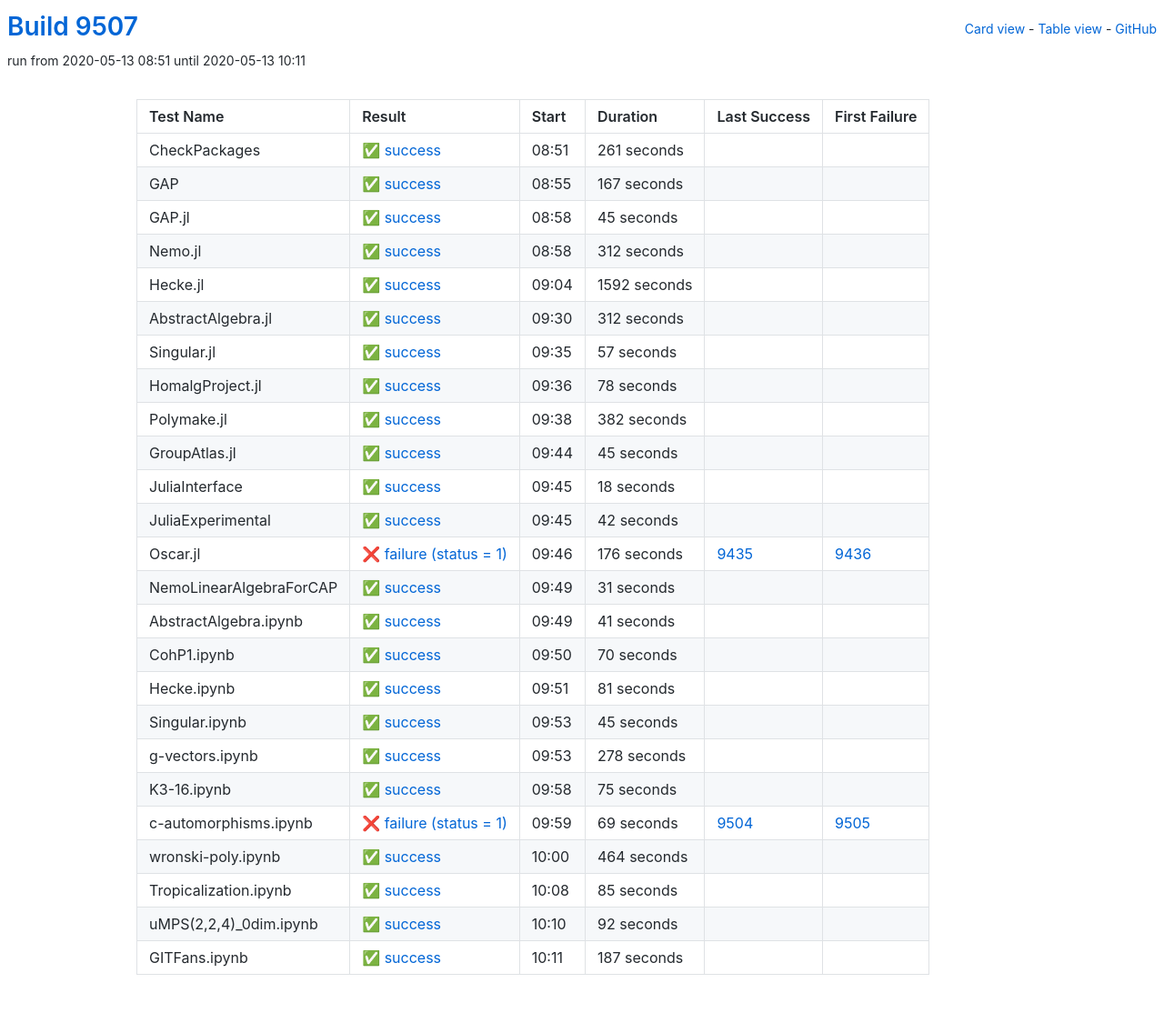
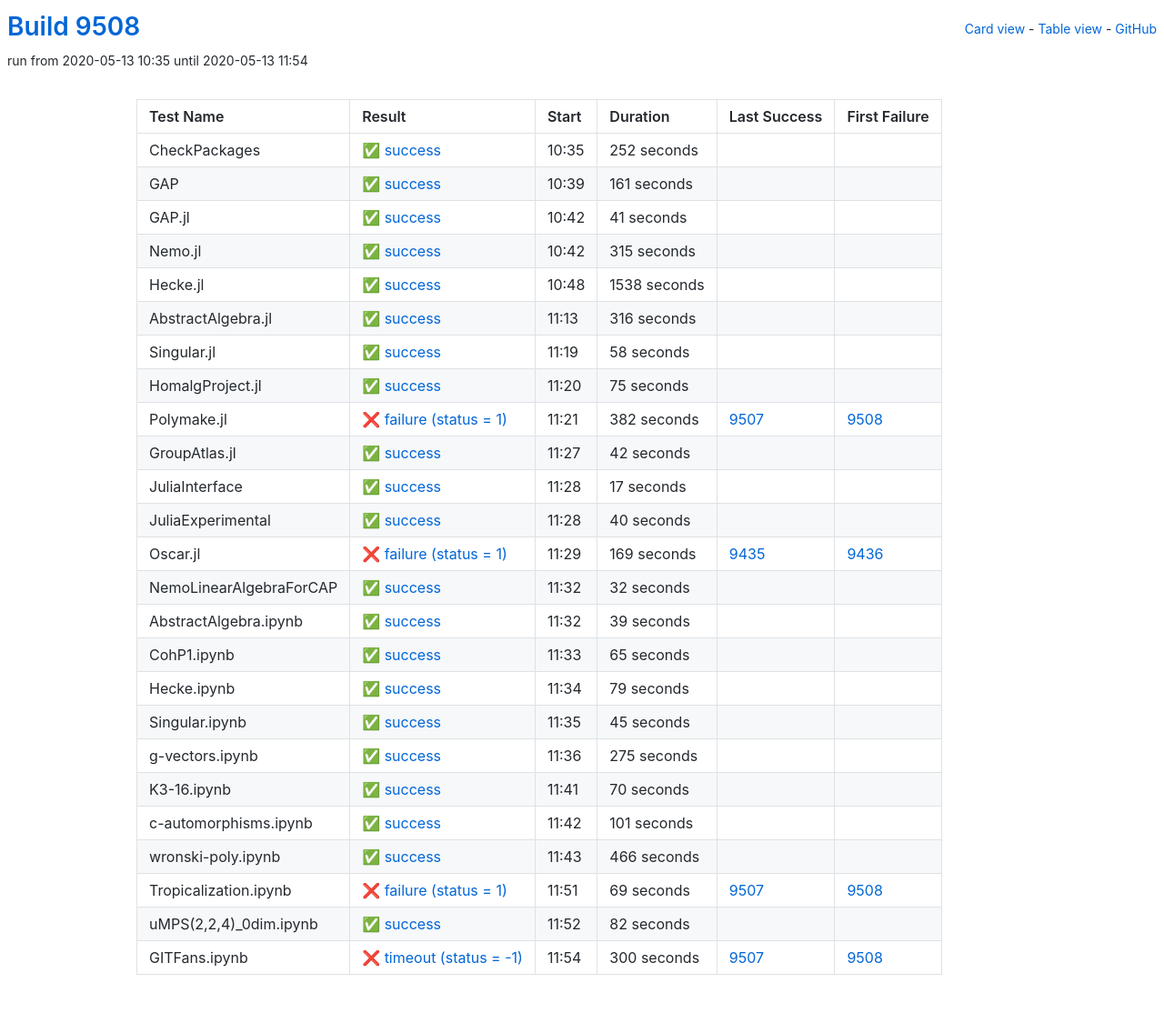
Before and after one commit to oscar-system/oscar-ci-status, a Jekyll site: the page built from table.html, in a window 1280 px wide. Shown: the whole page at 91% size. Built offline with Jekyll 4.4.1, drawn with Linux system fonts in a browser that asks for light colours.

Commit message:
Build 9508

```diff
--- a/_data/ci.yml
+++ b/_data/ci.yml
@@ -1,209 +1,209 @@
-build: 9507
-build_url: https://oscarci.mathematik.uni-kl.de/job/oscar/9507/
+build: 9508
+build_url: https://oscarci.mathematik.uni-kl.de/job/oscar/9508/
 job: oscar
 tests:
-- duration: 261
+- duration: 252
   exitcode: 0
   first_failure: false
   first_failure_url: null
   id: checkpackages
   last_success: false
   last_success_url: null
-  log: https://oscarci.mathematik.uni-kl.de/job/oscar/9507/artifact/logs/build-9507/CheckPackages.log
+  log: https://oscarci.mathematik.uni-kl.de/job/oscar/9508/artifact/logs/build-9508/CheckPackages.log
   name: CheckPackages
-  start: 2020-05-13 08:51
+  start: 2020-05-13 10:35
   status: success
   success: true
-- duration: 167
+- duration: 161
   exitcode: 0
   first_failure: false
   first_failure_url: null
   id: gap
   last_success: false
   last_success_url: null
-  log: https://oscarci.mathematik.uni-kl.de/job/oscar/9507/artifact/logs/build-9507/GAP.log
+  log: https://oscarci.mathematik.uni-kl.de/job/oscar/9508/artifact/logs/build-9508/GAP.log
   name: GAP
-  start: 2020-05-13 08:55
+  start: 2020-05-13 10:39
   status: success
   success: true
-- duration: 45
+- duration: 41
   exitcode: 0
   first_failure: false
   first_failure_url: null
   id: gap-jl
   last_success: false
   last_success_url: null
-  log: https://oscarci.mathematik.uni-kl.de/job/oscar/9507/artifact/logs/build-9507/GAP.jl.log
+  log: https://oscarci.mathematik.uni-kl.de/job/oscar/9508/artifact/logs/build-9508/GAP.jl.log
   name: GAP.jl
-  start: 2020-05-13 08:58
+  start: 2020-05-13 10:42
   status: success
   success: true
-- duration: 312
+- duration: 315
   exitcode: 0
   first_failure: false
   first_failure_url: null
   id: nemo-jl
   last_success: false
   last_success_url: null
-  log: https://oscarci.mathematik.uni-kl.de/job/oscar/9507/artifact/logs/build-9507/Nemo.jl.log
+  log: https://oscarci.mathematik.uni-kl.de/job/oscar/9508/artifact/logs/build-9508/Nemo.jl.log
   name: Nemo.jl
-  start: 2020-05-13 08:58
+  start: 2020-05-13 10:42
   status: success
   success: true
-- duration: 1592
+- duration: 1538
   exitcode: 0
   first_failure: false
   first_failure_url: null
   id: hecke-jl
   last_success: false
   last_success_url: null
-  log: https://oscarci.mathematik.uni-kl.de/job/oscar/9507/artifact/logs/build-9507/Hecke.jl.log
+  log: https://oscarci.mathematik.uni-kl.de/job/oscar/9508/artifact/logs/build-9508/Hecke.jl.log
   name: Hecke.jl
-  start: 2020-05-13 09:04
+  start: 2020-05-13 10:48
   status: success
   success: true
-- duration: 312
+- duration: 316
   exitcode: 0
   first_failure: false
   first_failure_url: null
   id: abstractalgebra-jl
   last_success: false
   last_success_url: null
-  log: https://oscarci.mathematik.uni-kl.de/job/oscar/9507/artifact/logs/build-9507/AbstractAlgebra.jl.log
+  log: https://oscarci.mathematik.uni-kl.de/job/oscar/9508/artifact/logs/build-9508/AbstractAlgebra.jl.log
   name: AbstractAlgebra.jl
-  start: 2020-05-13 09:30
+  start: 2020-05-13 11:13
   status: success
   success: true
-- duration: 57
+- duration: 58
   exitcode: 0
   first_failure: false
   first_failure_url: null
   id: singular-jl
   last_success: false
   last_success_url: null
-  log: https://oscarci.mathematik.uni-kl.de/job/oscar/9507/artifact/logs/build-9507/Singular.jl.log
+  log: https://oscarci.mathematik.uni-kl.de/job/oscar/9508/artifact/logs/build-9508/Singular.jl.log
   name: Singular.jl
-  start: 2020-05-13 09:35
+  start: 2020-05-13 11:19
   status: success
   success: true
-- duration: 78
+- duration: 75
   exitcode: 0
   first_failure: false
   first_failure_url: null
   id: homalgproject-jl
   last_success: false
   last_success_url: null
-  log: https://oscarci.mathematik.uni-kl.de/job/oscar/9507/artifact/logs/build-9507/HomalgProject.jl.log
+  log: https://oscarci.mathematik.uni-kl.de/job/oscar/9508/artifact/logs/build-9508/HomalgProject.jl.log
   name: HomalgProject.jl
-  start: 2020-05-13 09:36
+  start: 2020-05-13 11:20
   status: success
   success: true
 - duration: 382
-  exitcode: 0
-  first_failure: false
-  first_failure_url: null
+  exitcode: 1
+  first_failure: 9508
+  first_failure_url: https://oscarci.mathematik.uni-kl.de/job/oscar/9508/
   id: polymake-jl
-  last_success: false
-  last_success_url: null
-  log: https://oscarci.mathematik.uni-kl.de/job/oscar/9507/artifact/logs/build-9507/Polymake.jl.log
+  last_success: 9507
+  last_success_url: https://oscarci.mathematik.uni-kl.de/job/oscar/9507/
+  log: https://oscarci.mathematik.uni-kl.de/job/oscar/9508/artifact/logs/build-9508/Polymake.jl.log
   name: Polymake.jl
-  start: 2020-05-13 09:38
-  status: success
-  success: true
-- duration: 45
+  start: 2020-05-13 11:21
+  status: failure
+  success: false
+- duration: 42
   exitcode: 0
   first_failure: false
   first_failure_url: null
   id: groupatlas-jl
   last_success: false
   last_success_url: null
-  log: https://oscarci.mathematik.uni-kl.de/job/oscar/9507/artifact/logs/build-9507/GroupAtlas.jl.log
+  log: https://oscarci.mathematik.uni-kl.de/job/oscar/9508/artifact/logs/build-9508/GroupAtlas.jl.log
   name: GroupAtlas.jl
-  start: 2020-05-13 09:44
+  start: 2020-05-13 11:27
   status: success
   success: true
-- duration: 18
+- duration: 17
   exitcode: 0
   first_failure: false
   first_failure_url: null
   id: juliainterface
   last_success: false
   last_success_url: null
-  log: https://oscarci.mathematik.uni-kl.de/job/oscar/9507/artifact/logs/build-9507/JuliaInterface.log
+  log: https://oscarci.mathematik.uni-kl.de/job/oscar/9508/artifact/logs/build-9508/JuliaInterface.log
   name: JuliaInterface
-  start: 2020-05-13 09:45
+  start: 2020-05-13 11:28
   status: success
   success: true
-- duration: 42
+- duration: 40
   exitcode: 0
   first_failure: false
   first_failure_url: null
   id: juliaexperimental
   last_success: false
   last_success_url: null
-  log: https://oscarci.mathematik.uni-kl.de/job/oscar/9507/artifact/logs/build-9507/JuliaExperimental.log
+  log: https://oscarci.mathematik.uni-kl.de/job/oscar/9508/artifact/logs/build-9508/JuliaExperimental.log
   name: JuliaExperimental
-  start: 2020-05-13 09:45
+  start: 2020-05-13 11:28
   status: success
   success: true
-- duration: 176
+- duration: 169
   exitcode: 1
   first_failure: 9436
   first_failure_url: https://oscarci.mathematik.uni-kl.de/job/oscar/9436/
   id: oscar-jl
   last_success: 9435
   last_success_url: https://oscarci.mathematik.uni-kl.de/job/oscar/9435/
-  log: https://oscarci.mathematik.uni-kl.de/job/oscar/9507/artifact/logs/build-9507/Oscar.jl.log
+  log: https://oscarci.mathematik.uni-kl.de/job/oscar/9508/artifact/logs/build-9508/Oscar.jl.log
   name: Oscar.jl
-  start: 2020-05-13 09:46
+  start: 2020-05-13 11:29
   status: failure
   success: false
-- duration: 31
+- duration: 32
   exitcode: 0
   first_failure: false
   first_failure_url: null
   id: nemolinearalgebraforcap
   last_success: false
   last_success_url: null
-  log: https://oscarci.mathematik.uni-kl.de/job/oscar/9507/artifact/logs/build-9507/NemoLinearAlgebraForCAP.log
+  log: https://oscarci.mathematik.uni-kl.de/job/oscar/9508/artifact/logs/build-9508/NemoLinearAlgebraForCAP.log
   name: NemoLinearAlgebraForCAP
-  start: 2020-05-13 09:49
+  start: 2020-05-13 11:32
   status: success
   success: true
-- duration: 41
+- duration: 39
   exitcode: 0
   first_failure: false
   first_failure_url: null
   id: abstractalgebra-ipynb
   last_success: false
   last_success_url: null
-  log: https://oscarci.mathematik.uni-kl.de/job/oscar/9507/artifact/logs/build-9507/AbstractAlgebra.ipynb.log
+  log: https://oscarci.mathematik.uni-kl.de/job/oscar/9508/artifact/logs/build-9508/AbstractAlgebra.ipynb.log
   name: AbstractAlgebra.ipynb
-  start: 2020-05-13 09:49
+  start: 2020-05-13 11:32
   status: success
   success: true
-- duration: 70
+- duration: 65
   exitcode: 0
   first_failure: false
   first_failure_url: null
   id: cohp1-ipynb
   last_success: false
   last_success_url: null
-  log: https://oscarci.mathematik.uni-kl.de/job/oscar/9507/artifact/logs/build-9507/CohP1.ipynb.log
+  log: https://oscarci.mathematik.uni-kl.de/job/oscar/9508/artifact/logs/build-9508/CohP1.ipynb.log
   name: CohP1.ipynb
-  start: 2020-05-13 09:50
+  start: 2020-05-13 11:33
   status: success
   success: true
-- duration: 81
+- duration: 79
   exitcode: 0
   first_failure: false
   first_failure_url: null
   id: hecke-ipynb
   last_success: false
   last_success_url: null
-  log: https://oscarci.mathematik.uni-kl.de/job/oscar/9507/artifact/logs/build-9507/Hecke.ipynb.log
+  log: https://oscarci.mathematik.uni-kl.de/job/oscar/9508/artifact/logs/build-9508/Hecke.ipynb.log
   name: Hecke.ipynb
-  start: 2020-05-13 09:51
+  start: 2020-05-13 11:34
   status: success
   success: true
 - duration: 45
@@ -213,92 +213,92 @@ tests:
   id: singular-ipynb
   last_success: false
   last_success_url: null
-  log: https://oscarci.mathematik.uni-kl.de/job/oscar/9507/artifact/logs/build-9507/Singular.ipynb.log
+  log: https://oscarci.mathematik.uni-kl.de/job/oscar/9508/artifact/logs/build-9508/Singular.ipynb.log
   name: Singular.ipynb
-  start: 2020-05-13 09:53
+  start: 2020-05-13 11:35
   status: success
   success: true
-- duration: 278
+- duration: 275
   exitcode: 0
   first_failure: false
   first_failure_url: null
   id: g-vectors-ipynb
   last_success: false
   last_success_url: null
-  log: https://oscarci.mathematik.uni-kl.de/job/oscar/9507/artifact/logs/build-9507/g-vectors.ipynb.log
+  log: https://oscarci.mathematik.uni-kl.de/job/oscar/9508/artifact/logs/build-9508/g-vectors.ipynb.log
   name: g-vectors.ipynb
-  start: 2020-05-13 09:53
+  start: 2020-05-13 11:36
   status: success
   success: true
-- duration: 75
+- duration: 70
   exitcode: 0
   first_failure: false
   first_failure_url: null
   id: k3-16-ipynb
   last_success: false
   last_success_url: null
-  log: https://oscarci.mathematik.uni-kl.de/job/oscar/9507/artifact/logs/build-9507/K3-16.ipynb.log
+  log: https://oscarci.mathematik.uni-kl.de/job/oscar/9508/artifact/logs/build-9508/K3-16.ipynb.log
   name: K3-16.ipynb
-  start: 2020-05-13 09:58
+  start: 2020-05-13 11:41
   status: success
   success: true
-- duration: 69
-  exitcode: 1
-  first_failure: 9505
-  first_failure_url: https://oscarci.mathematik.uni-kl.de/job/oscar/9505/
+- duration: 101
+  exitcode: 0
+  first_failure: false
+  first_failure_url: null
   id: c-automorphisms-ipynb
-  last_success: 9504
-  last_success_url: https://oscarci.mathematik.uni-kl.de/job/oscar/9504/
-  log: https://oscarci.mathematik.uni-kl.de/job/oscar/9507/artifact/logs/build-9507/c-automorphisms.ipynb.log
+  last_success: false
+  last_success_url: null
+  log: https://oscarci.mathematik.uni-kl.de/job/oscar/9508/artifact/logs/build-9508/c-automorphisms.ipynb.log
   name: c-automorphisms.ipynb
-  start: 2020-05-13 09:59
-  status: failure
-  success: false
-- duration: 464
+  start: 2020-05-13 11:42
+  status: success
+  success: true
+- duration: 466
   exitcode: 0
   first_failure: false
   first_failure_url: null
   id: wronski-poly-ipynb
   last_success: false
   last_success_url: null
-  log: https://oscarci.mathematik.uni-kl.de/job/oscar/9507/artifact/logs/build-9507/wronski-poly.ipynb.log
+  log: https://oscarci.mathematik.uni-kl.de/job/oscar/9508/artifact/logs/build-9508/wronski-poly.ipynb.log
   name: wronski-poly.ipynb
-  start: 2020-05-13 10:00
+  start: 2020-05-13 11:43
   status: success
   success: true
-- duration: 85
-  exitcode: 0
-  first_failure: false
-  first_failure_url: null
+- duration: 69
+  exitcode: 1
+  first_failure: 9508
+  first_failure_url: https://oscarci.mathematik.uni-kl.de/job/oscar/9508/
   id: tropicalization-ipynb
-  last_success: false
-  last_success_url: null
-  log: https://oscarci.mathematik.uni-kl.de/job/oscar/9507/artifact/logs/build-9507/Tropicalization.ipynb.log
+  last_success: 9507
+  last_success_url: https://oscarci.mathematik.uni-kl.de/job/oscar/9507/
+  log: https://oscarci.mathematik.uni-kl.de/job/oscar/9508/artifact/logs/build-9508/Tropicalization.ipynb.log
   name: Tropicalization.ipynb
-  start: 2020-05-13 10:08
-  status: success
-  success: true
-- duration: 92
+  start: 2020-05-13 11:51
+  status: failure
+  success: false
+- duration: 82
   exitcode: 0
   first_failure: false
   first_failure_url: null
   id: umps-2-2-4-0dim-ipynb
   last_success: false
   last_success_url: null
-  log: https://oscarci.mathematik.uni-kl.de/job/oscar/9507/artifact/logs/build-9507/uMPS-2-2-4-_0dim.ipynb.log
+  log: https://oscarci.mathematik.uni-kl.de/job/oscar/9508/artifact/logs/build-9508/uMPS-2-2-4-_0dim.ipynb.log
   name: uMPS(2,2,4)_0dim.ipynb
-  start: 2020-05-13 10:10
+  start: 2020-05-13 11:52
   status: success
   success: true
-- duration: 187
-  exitcode: 0
-  first_failure: false
-  first_failure_url: null
+- duration: 300
+  exitcode: -1
+  first_failure: 9508
+  first_failure_url: https://oscarci.mathematik.uni-kl.de/job/oscar/9508/
   id: gitfans-ipynb
-  last_success: false
-  last_success_url: null
-  log: https://oscarci.mathematik.uni-kl.de/job/oscar/9507/artifact/logs/build-9507/GITFans.ipynb.log
+  last_success: 9507
+  last_success_url: https://oscarci.mathematik.uni-kl.de/job/oscar/9507/
+  log: https://oscarci.mathematik.uni-kl.de/job/oscar/9508/artifact/logs/build-9508/GITFans.ipynb.log
   name: GITFans.ipynb
-  start: 2020-05-13 10:11
-  status: success
-  success: true
+  start: 2020-05-13 11:54
+  status: timeout
+  success: false
```
Also changed, not shown: README.md.
